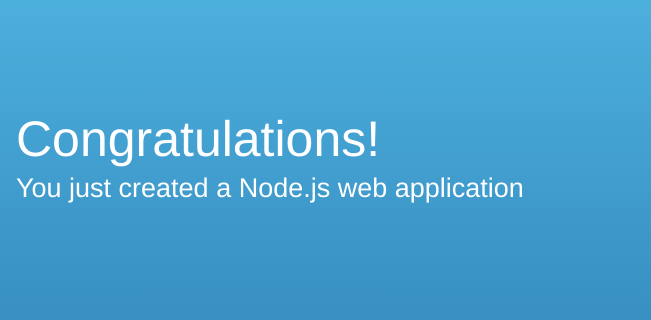
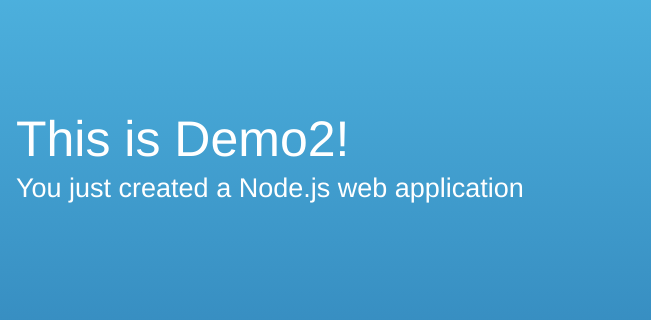
Before and after one commit to matheusrosendo/DemoNode, a website: page public/index.html in a window 1280 px wide. Shown: the part 171-491 px from the top of the page, 629-1280 px from the left. Drawn offline with Linux system fonts and the light colour scheme.

Commit message:
first commit demo2

```diff
--- a/public/index.html
+++ b/public/index.html
@@ -58,7 +58,7 @@
         <div class="message">
             <a class="twitter-link" href="https://twitter.com/home/?status=I%20created%20a%20project%20with%20AWS%20CodeStar!%20%23AWS%20%23AWSCodeStar%20https%3A%2F%2Faws.amazon.com%2Fcodestar"><img src="img/tweet.svg" /></a>
             <div class="text">
-                <h1>Congratulations!</h1>
+                <h1>This is Demo2!</h1>
                 <h2>You just created a Node.js web application</h2>
             </div>
         </div>
```
